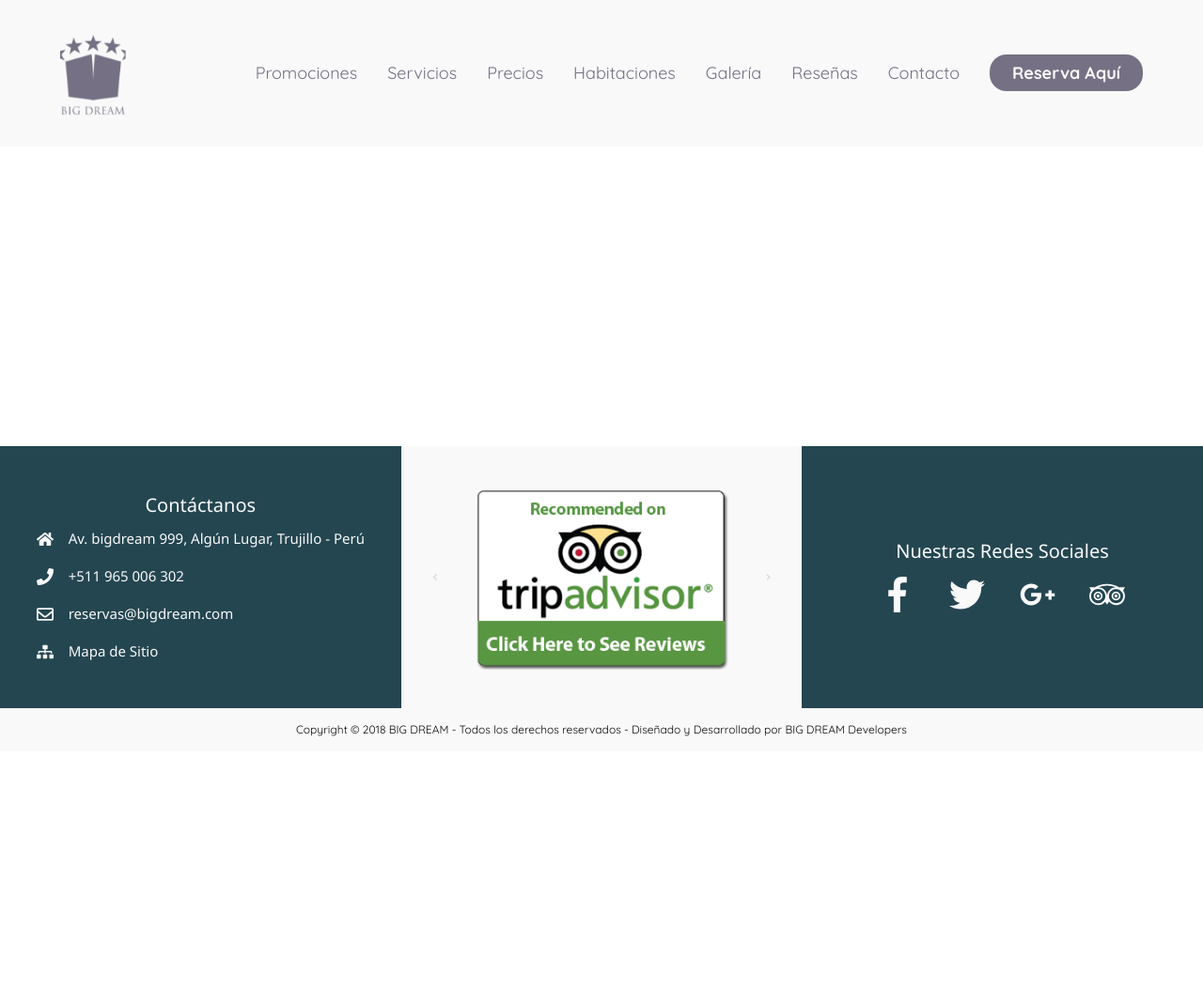
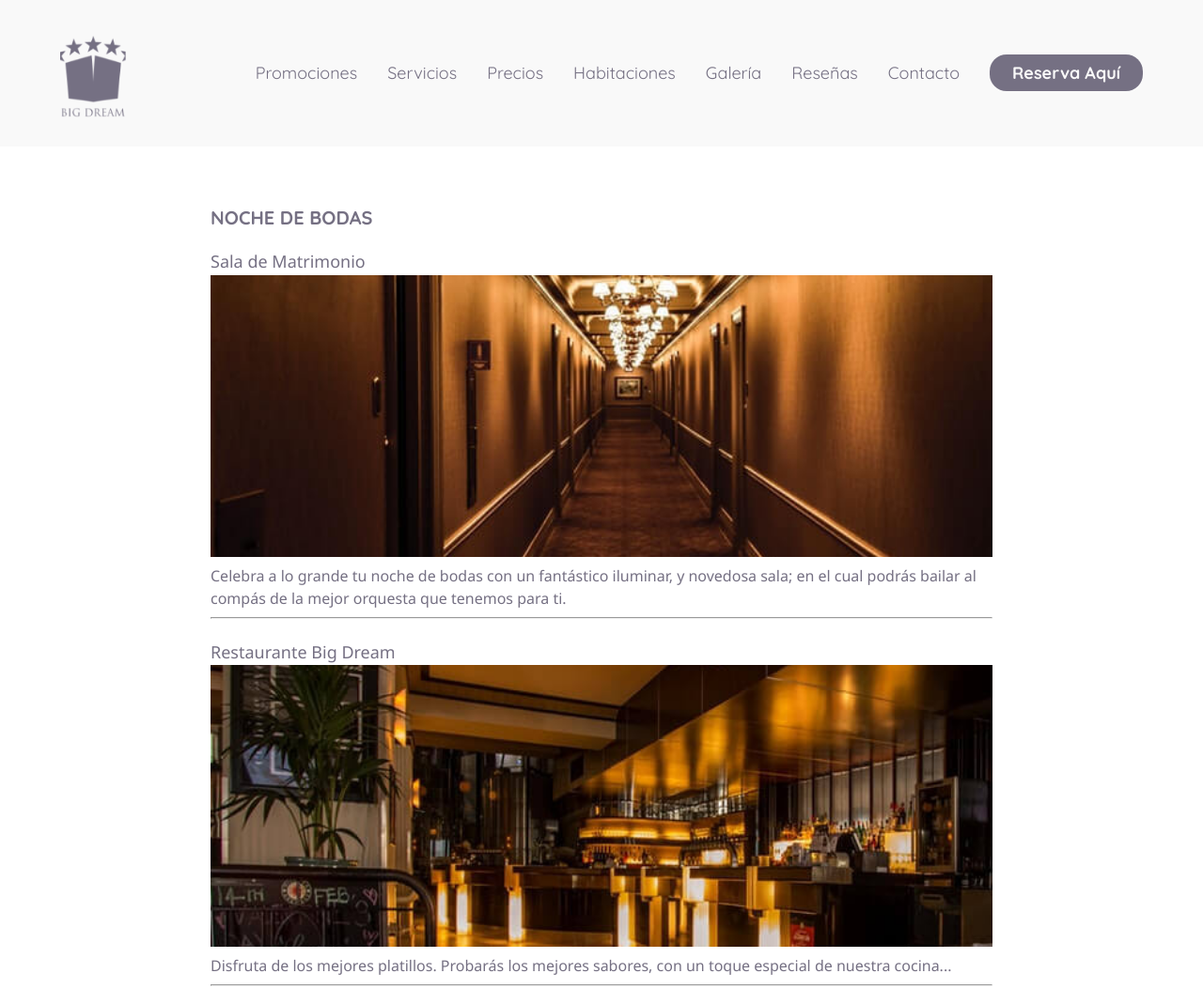
Before and after one commit to thedavos/HotelBigDream, a plain HTML site: page HTML/nochedebodas.html in a window 1280 px wide. Shown: the top 1053 px of the page at 94% size. Before the commit the page ends 800 px from the top, so only its background shows below. Drawn offline with Linux system fonts and the light colour scheme.

Commit message:
Todas las promociones añadidas

```diff
--- a/Estilos/aniversario.css
+++ b/Estilos/aniversario.css
@@ -13,4 +13,46 @@
 	flex: 1;
 }
 
-/* Comienza Aquí */
+.nochebodas__titulo {
+	color: var(--morado);
+	font-size: 20px;
+	text-transform: uppercase;
+	font-family: Quicksand;
+}
+
+.nochebodas {
+	margin: 64px auto;
+	max-width: 65%;
+}
+
+.nochebodas__subtitulo{
+	color: var(--morado);
+	font-size: 18px;
+	font-weight: 400;
+	margin:25px 0px 4px 0px;
+}
+.nochebodas__texto{
+	margin:8px 0px 8px 0px;
+}
+.nochebodas__texto--borde{
+	margin:8px 0px 75px 0px;
+}
+
+.nochebodas__texto,
+.nochebodas__texto--borde {
+	color: var(--morado);
+	font-size: 16px;
+	line-height: 24px;
+}
+
+.contenedor {
+	width: 100%;
+	height: 300px;
+}
+
+img {
+	width: inherit;
+	display: block;
+	height: inherit;
+	object-fit: cover;
+}
--- a/Estilos/nochedebodas.css
+++ b/Estilos/nochedebodas.css
@@ -12,4 +12,46 @@
 	flex: 1;
 }
 
-/* Comienza Aquí */
+.nochebodas__titulo {
+	color: var(--morado);
+	font-size: 20px;
+	text-transform: uppercase;
+	font-family: Quicksand;
+}
+
+.nochebodas {
+	margin: 64px auto;
+	max-width: 65%;
+}
+
+.nochebodas__subtitulo{
+	color: var(--morado);
+	font-size: 18px;
+	font-weight: 400;
+	margin:25px 0px 4px 0px;
+}
+.nochebodas__texto{
+	margin:8px 0px 8px 0px;
+}
+.nochebodas__texto--borde{
+	margin:8px 0px 75px 0px;
+}
+
+.nochebodas__texto,
+.nochebodas__texto--borde {
+	color: var(--morado);
+	font-size: 16px;
+	line-height: 24px;
+}
+
+.contenedor {
+	width: 100%;
+	height: 300px;
+}
+
+img {
+	width: inherit;
+	display: block;
+	height: inherit;
+	object-fit: cover;
+}
--- a/Estilos/sanvalentin.css
+++ b/Estilos/sanvalentin.css
@@ -12,4 +12,46 @@
 	flex: 1;
 }
 
-/* Comienza Aquí */
+.nochebodas__titulo {
+	color: var(--morado);
+	font-size: 20px;
+	text-transform: uppercase;
+	font-family: Quicksand;
+}
+
+.nochebodas {
+	margin: 64px auto;
+	max-width: 65%;
+}
+
+.nochebodas__subtitulo{
+	color: var(--morado);
+	font-size: 18px;
+	font-weight: 400;
+	margin:25px 0px 4px 0px;
+}
+.nochebodas__texto{
+	margin:8px 0px 8px 0px;
+}
+.nochebodas__texto--borde{
+	margin:8px 0px 75px 0px;
+}
+
+.nochebodas__texto,
+.nochebodas__texto--borde {
+	color: var(--morado);
+	font-size: 16px;
+	line-height: 24px;
+}
+
+.contenedor {
+	width: 100%;
+	height: 300px;
+}
+
+img {
+	width: inherit;
+	display: block;
+	height: inherit;
+	object-fit: cover;
+}
--- a/HTML/nochedebodas.html
+++ b/HTML/nochedebodas.html
@@ -40,29 +40,21 @@
 				</ul>
 			</header>
 			<main class="hero__content">
-
-					<!-- Comienza Aquí
-						Trata de colocar a todo clases con metodología BEM a cada etiqueta.
-
-						La metodología BEM significa Bloque Elemento y Modificador, checa esto
-
-						http://soyfrontend.com/bem-metodologia-modular-css/
-
-						y esto también
-
-						FlexBox
-						https://www.youtube.com/watch?v=F-KCncXMPk0
-
-						Positions
-						https://www.youtube.com/watch?v=SDc8mbCyzns
-
-						Formularios
-						https://www.youtube.com/watch?v=QDOfODwsfuQ
-
-						Clip Path
-						https://www.youtube.com/watch?v=KQ_RvWWS5oY
-					-->
-
+				 <div class="nochebodas">
+                    <h2 class="nochebodas__titulo">Noche de Bodas</h2>
+                    <h3 class="nochebodas__subtitulo">Sala de Matrimonio</h3>
+                    <div class="contenedor"><img class="nochebodas__imagen1" src="../Imagenes/Galeria/p5.jpeg"></div>
+                    <p class="nochebodas__texto">Celebra a lo grande tu noche de bodas con un fantástico iluminar, y novedosa sala; en el cual podrás bailar al compás
+                    de la mejor orquesta que tenemos para ti.</p>
+                    <hr>
+                    <h3 class="nochebodas__subtitulo">Restaurante Big Dream</h3>
+                    <div class="contenedor"><img class="nochebodas__imagen1" src="../Imagenes/Galeria/p8.jpeg"></div>
+                    <p class="nochebodas__texto">Disfruta de los mejores platillos. Probarás los mejores sabores, con un toque especial de nuestra cocina...</p>
+                    <hr>
+                    <h3 class="nochebodas__subtitulo">Habitacion Senior Suite</h3>
+                    <div class="contenedor"><img class="nochebodas__imagen1" src="../Imagenes/Galeria/p12.jpeg"></div>
+                    <p class="nochebodas__texto--borde">Pasa una gran noche de luna de miel en nuestras habitaciones especiales.</p>
+                </div>
 			</main>
 			<footer class="hero__footer">
 					<div class="footer__content">
```
Also changed, not shown: HTML/aniversario.html (+15 -23 lines), HTML/sanvalentin.html (+15 -23 lines).
